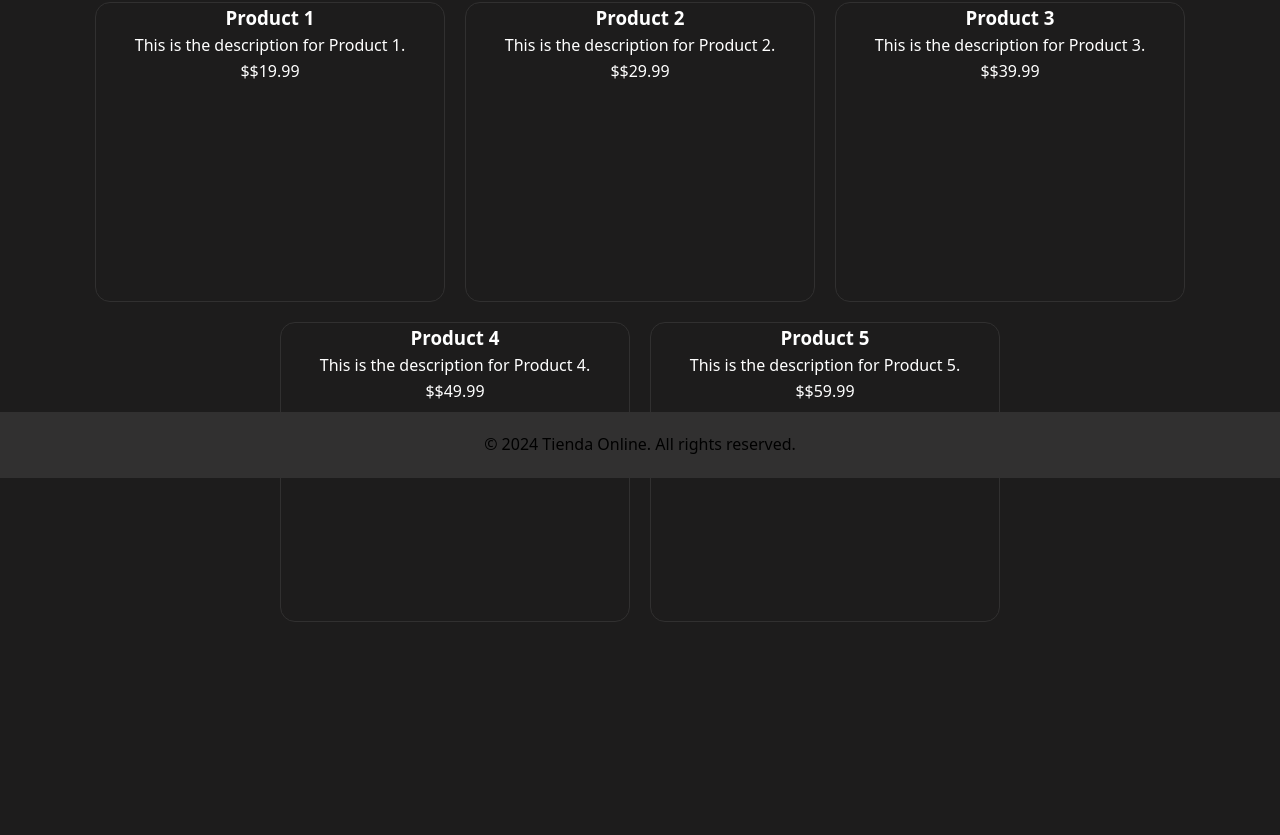
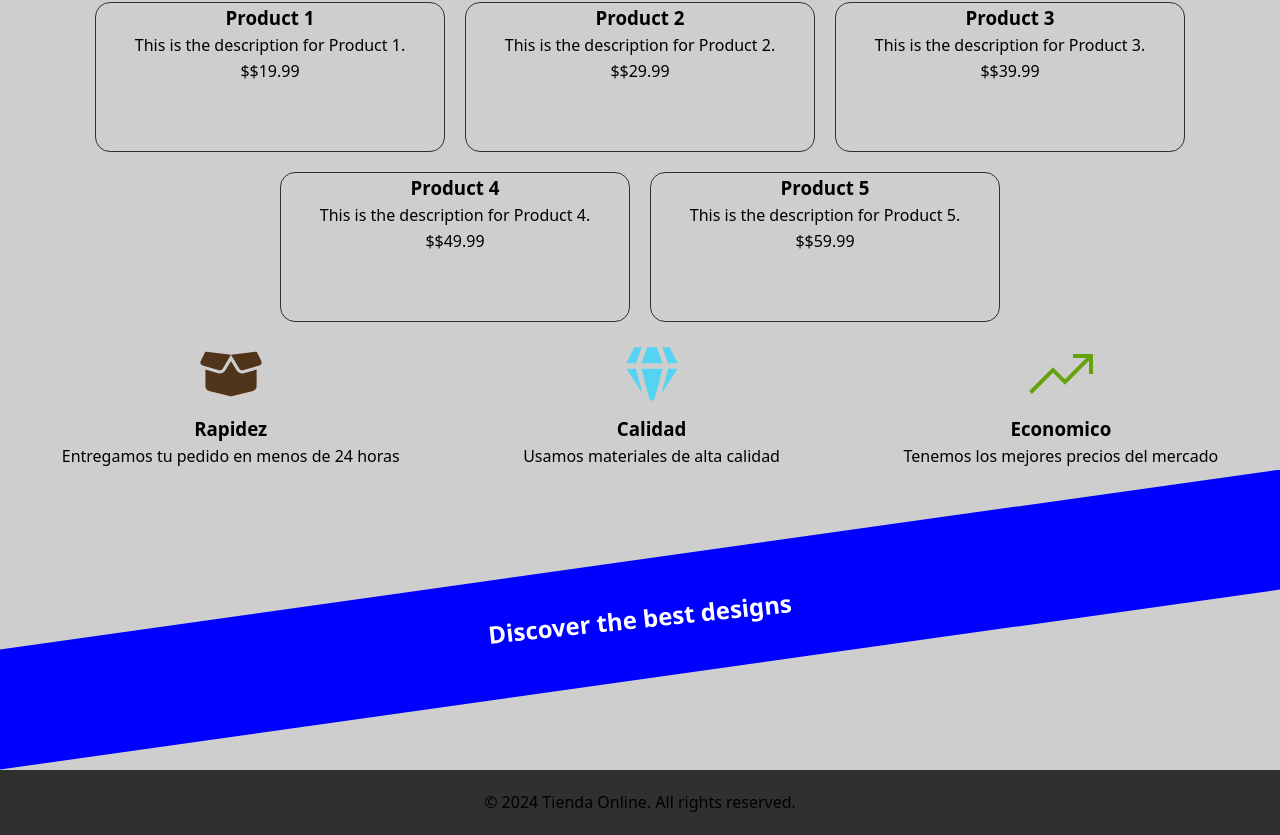
Before and after one commit to JeremieMadera/Tienda-Online, a React (Vite) app: page / in a window 1280 px wide. Shown: the part 426-1261 px from the top of the page. Before the commit the page ends 1068 px from the top, so only its background shows below. Built offline with nearby package versions, Linux system fonts and the light colour scheme.

Commit message:
more layout

```diff
--- a/src/App.jsx
+++ b/src/App.jsx
@@ -3,6 +3,7 @@ import Header from './components/Header/Header.jsx'
 import './App.css'
 import Footer from './components/Footer/Footer.jsx'
 import Homepage from './pages/Homepage/Homepage.jsx'
+import Contentsection from './pages/Contentsection/Contentsection.jsx'
 
 
 
@@ -17,6 +18,8 @@ function App() {
         <main>
           <Homepage/>
 
+          <Contentsection/>
+
         </main>
         <Footer/>
       </div>
--- /dev/null
+++ b/src/components/Logos/Fa6SolidBoxOpen.jsx
@@ -0,0 +1,11 @@
+export function Fa6SolidBoxOpen(props) {
+  return (
+
+    <div>
+    <svg xmlns="http://www.w3.org/2000/svg" width="4em" height="4em" viewBox="0 0 640 512" {...props}><path fill="#50351b" d="M58.9 42.1c3-6.1 9.6-9.6 16.3-8.7L320 64l244.8-30.6c6.7-.8 13.3 2.7 16.3 8.7l41.7 83.4c9 17.9-.6 39.6-19.8 45.1l-163.4 46.7c-13.9 4-28.8-1.9-36.2-14.3L320 64l-83.4 139c-7.4 12.4-22.3 18.3-36.2 14.3L37.1 170.6c-19.3-5.5-28.8-27.2-19.8-45.1zM321.1 128l54.9 91.4c14.9 24.8 44.6 36.6 72.5 28.6L576 211.6v167c0 22-15 41.2-36.4 46.6l-204.1 51c-10.2 2.6-20.9 2.6-31 0l-204.1-51C79 419.7 64 400.5 64 378.5v-167L191.6 248c27.8 8 57.6-3.8 72.5-28.6l54.8-91.4z"/></svg>
+    <h3>Rapidez</h3>
+    <p>Entregamos tu pedido en menos de 24 horas</p>
+    </div>
+
+  )
+}
--- /dev/null
+++ b/src/components/Logos/FluentMdl2Market.jsx
@@ -0,0 +1,9 @@
+export function FluentMdl2Market(props) {
+  return (
+    <div>
+    <svg xmlns="http://www.w3.org/2000/svg" width="4em" height="4em" viewBox="0 0 2048 2048" {...props}><path fill="#65a30d" d="M2048 384v640h-128V603l-768 768l-384-384l-675 674l-90-90l765-766l384 384l677-677h-421V384z"/></svg>
+    <h3>Economico</h3>
+    <p>Tenemos los mejores precios del mercado</p>
+    </div>
+  )
+}
--- /dev/null
+++ b/src/components/Logos/FluentPremium12Filled.jsx
@@ -0,0 +1,9 @@
+export function FluentPremium12Filled(props) {
+  return (
+    <div>
+    <svg xmlns="http://www.w3.org/2000/svg" width="4em" height="4em" viewBox="0 0 12 12" {...props}><path fill="#54d3f2" d="M3 1h1.046L2.997 4H1.191l1.362-2.724A.5.5 0 0 1 3 1M1.227 5l3.014 4.687L2.97 5zm2.779 0l1.53 5.645a.48.48 0 0 0 .928 0L7.998 5zm5.028 0L7.76 9.685L10.773 5zm1.775-1H9.006l-1.05-3H9a.5.5 0 0 1 .448.276zM7.947 4h-3.89l1.048-3h1.79z"/></svg>
+    <h3>Calidad</h3>
+    <p>Usamos materiales de alta calidad</p>
+    </div>
+  )
+}
--- a/src/components/Productcard/productcard.css
+++ b/src/components/Productcard/productcard.css
@@ -14,6 +14,6 @@
 @media (min-width: 768px) {
    .product-card {
       width:350px;
-      height: 300px;
+      height: auto;
    }
 }
--- a/src/index.css
+++ b/src/index.css
@@ -9,7 +9,7 @@
 {
     --primary-color: #333232;
     --secondary-color: #313030;
-   --background-color: #1d1c1c;
+   --background-color: #cecece;
    --principal-font:system-ui, sans-serif;
 
    --space-small: 0.5rem;
@@ -20,7 +20,7 @@ body
 {
     font-family: var(--principal-font);
     background-color: var(--background-color);
-    color: white;
+    color: rgb(0, 0, 0);
     line-height: 1.6;
 
 
--- /dev/null
+++ b/src/pages/Contentsection/Contentsection.css
@@ -0,0 +1,46 @@
+.content-section {
+   display: grid;
+    grid-template-columns: auto auto auto;
+    grid-template-rows: auto auto;
+    height: auto;
+
+
+}
+.Logos-box {
+
+
+    justify-items: center;
+
+    text-align: center;
+
+}
+.text-content {
+    display: flex;
+  justify-content:space-evenly ;
+  text-align: center;
+}
+.discover-design {
+    height: 100px;
+    background-color: blue;
+    clip-path: polygon(100% 0, 100% 40%, 0% 100%, 0 60%);
+    align-items: center;
+    align-content: center;
+    grid-column: 1 / -1;
+
+
+}
+.text-discover {
+    color: white;
+   rotate: -9deg;
+
+
+
+}
+@media (min-width: 768px) {
+    .discover-design  {
+        height: 300px;
+    }
+    .text-discover {
+        rotate: -6deg;
+    }
+}
--- /dev/null
+++ b/src/pages/Contentsection/Contentsection.jsx
@@ -0,0 +1,29 @@
+import './Contentsection.css';
+import { Fa6SolidBoxOpen } from '../../components/Logos/Fa6SolidBoxOpen';
+import { FluentPremium12Filled } from '../../components/Logos/FluentPremium12Filled';
+import {FluentMdl2Market} from'../../components/Logos/FluentMdl2Market';
+function Contentsection() {
+  return (
+    <section className="content-section">
+
+      <div className ="Logos-box" ><Fa6SolidBoxOpen/></div>
+      <div className="Logos-diamond"><FluentPremium12Filled/></div>
+      <div className="Logos-graph"><FluentMdl2Market/></div>
+
+
+      <div className="discover-design">
+        <div className ="text-discover">
+          <h2>Discover the best designs</h2>
+        </div>
+      </div>
+
+
+    </section>
+  );
+}
+
+
+
+
+
+export default Contentsection;
--- a/src/pages/Homepage/Homepage.css
+++ b/src/pages/Homepage/Homepage.css
@@ -1,10 +1,10 @@
 .homepage
 {
    display: grid;
-   grid-template-columns: 1fr  ;
+   grid-template-columns: auto ;
    grid-template-rows:45vh auto ;
    width: 100%;
-   height: 100vh;
+   height: auto;
    margin: 0;
 }
 .products-container {
@@ -37,6 +37,7 @@
    .homepage {
       grid-template-columns: 1fr  ;
       grid-template-rows: 40vh auto ;
+      height: auto;
 
    }
    .homepage-content {
```
